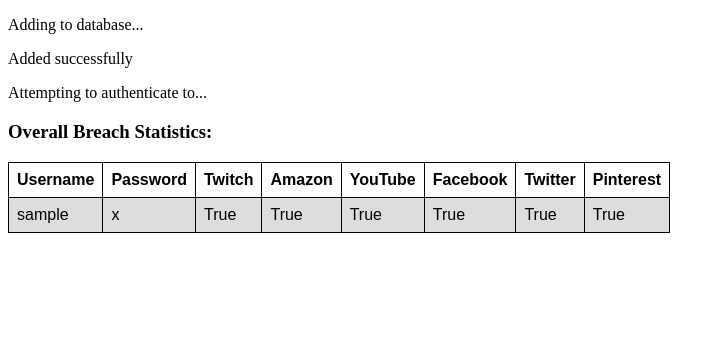
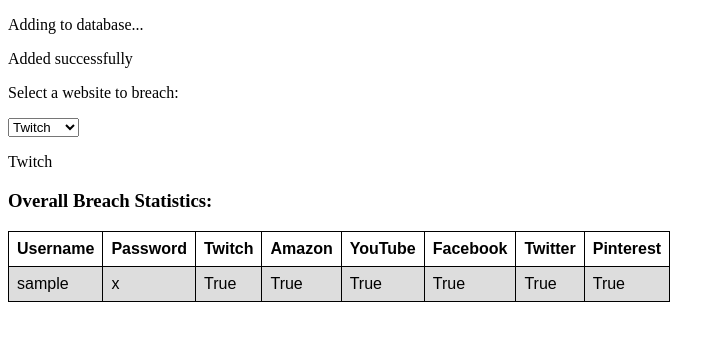
Before and after one commit to agerome/EthicalHackingTeam2, a PHP site: page /breached.php in a window 1280 px wide. Shown: the part 160-501 px from the top of the page, without its empty margins (0-725 px from the left). Run offline with PHP 8.4, Linux system fonts and the light colour scheme; tables that the repository leaves empty or names only in its code hold one stand-in row (values such as "Sample post"); data that the repository does not hold is empty.

Commit message:
Added selector

```diff
--- a/breached.php
+++ b/breached.php
@@ -61,11 +61,27 @@ $insert = "INSERT INTO " . $db . " (username, password) VALUES ('" . $user . "',
 if (mysqli_query($conn, $insert)) {
     echo "<p>Added successfully</p>";
 } else {
-    echo "Adding to database failed:" . mysqli_error($conn);
+    echo "Adding to database failed: " . mysqli_error($conn);
 }
 
-// Attempt to autheticate to several well-known websites
-echo "<p>Attempting to authenticate to...</p>";
+// Add script to perform website login
+echo "<script>
+          function breach(selected) {
+              console.log('selected:', selected);
+   	      document.getElementById('breachedText').innerHTML = selected.options[selected.selectedIndex].text;
+          }
+      </script>";
+
+// Attempt to autheticate to several well-known websites - add a selector to do so
+echo "<div id='breach'>";
+echo "<p>Select a website to breach:</p>";
+echo "<select id='breachSelector' onChange='breach(this)'>
+          <option value='twitch' selected>Twitch</option>
+          <option value='amazon'>Amazon</option>
+      </select>";
+echo "<p id='breachedText'>Twitch</p>";
+
+echo "</div>";
 
 // Display the breach statistics - all of the users
 echo "<h3>Overall Breach Statistics:</h3>";
```
